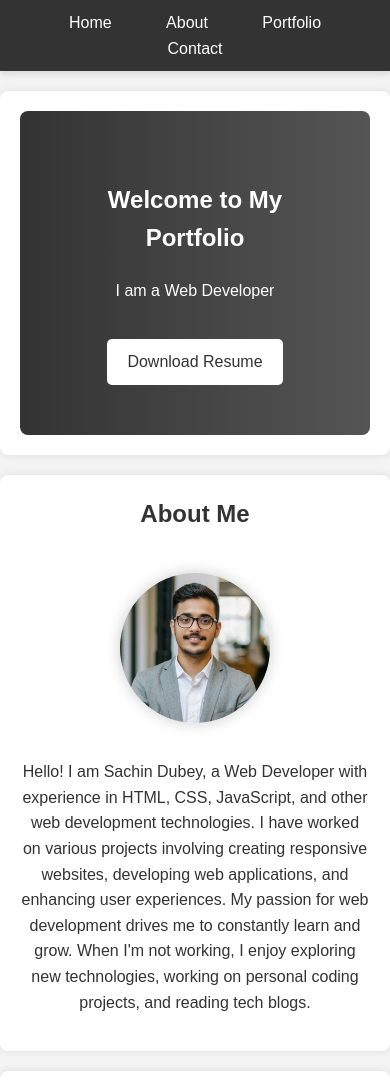
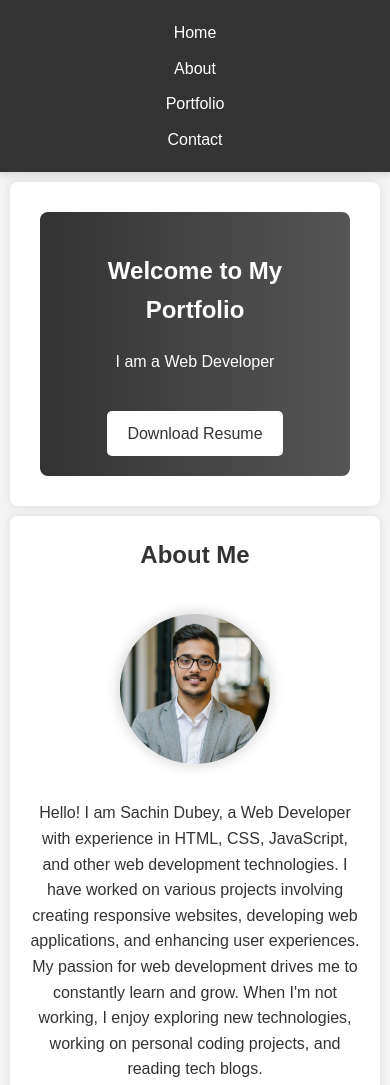
Before and after one commit to sachin9336/Portfolio-, a plain HTML site: page index.html in a window 390 px wide. Shown: the top 1085 px of the page. Drawn offline with Linux system fonts and the light colour scheme.

Commit message:
Update index.html

```diff
--- a/index.html
+++ b/index.html
@@ -195,6 +195,24 @@
             color: #fff;
             margin-top: 20px;
         }
+
+        /* Media Queries for Responsive Design */
+        @media (max-width: 768px) {
+            nav ul {
+                text-align: center;
+                padding: 0;
+            }
+
+            nav ul li {
+                display: block;
+                margin: 10px 0;
+            }
+
+            .intro, section {
+                padding: 20px;
+                margin: 10px;
+            }
+        }
     </style>
 </head>
 <body>
@@ -258,7 +276,7 @@
     <section id="social">
         <div class="social-buttons">
             <a href="https://github.com/sachin9336" class="github" target="_blank">GitHub</a>
-            <a href="https://www.linkedin.com/in/sachin9336/" class="linkedin" target="_blank">LinkedIn</a>
+            <a href="https://www.linkedin.com/in/sachin-dubey-940b59252/" class="linkedin" target="_blank">LinkedIn</a>
         </div>
     </section>
 
```
